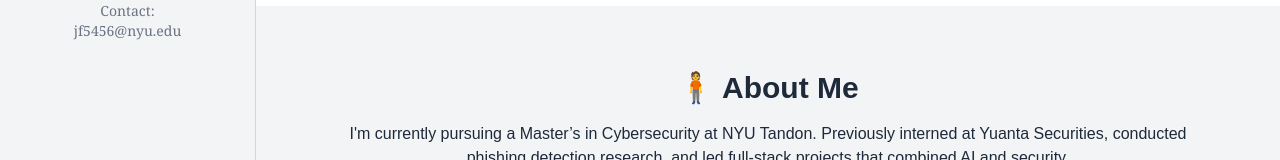
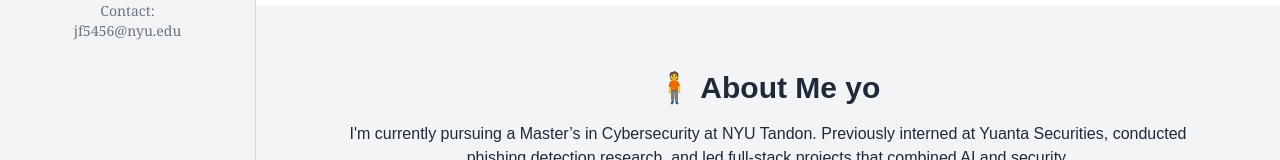
Before and after one commit to 911219fufu-tech/Personal-Website, a Next.js app: page / in a window 1280 px wide. Shown: the part 478-638 px from the top of the page. Built offline with nearby package versions, Linux system fonts and the light colour scheme.

Commit message:
check which vercel

```diff
--- a/app/page.tsx
+++ b/app/page.tsx
@@ -30,7 +30,7 @@
       {/* About Me */}
       <section id="about" className="bg-gray-100 px-6 py-16">
         <div className="max-w-4xl mx-auto text-center">
-          <h2 className="text-3xl font-bold mb-4">🧍 About Me</h2>
+          <h2 className="text-3xl font-bold mb-4">🧍 About Me yo</h2>
           <p>
             I'm currently pursuing a Master’s in Cybersecurity at NYU Tandon. Previously interned at Yuanta Securities,
             conducted phishing detection research, and led full-stack projects that combined AI and security.
```
Also changed, not shown: 1 other file (tests, documents, lock files or other folders).
